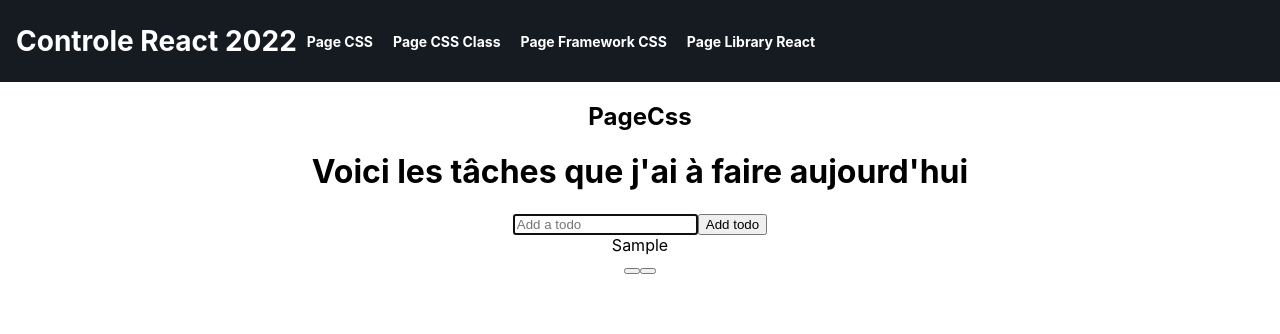
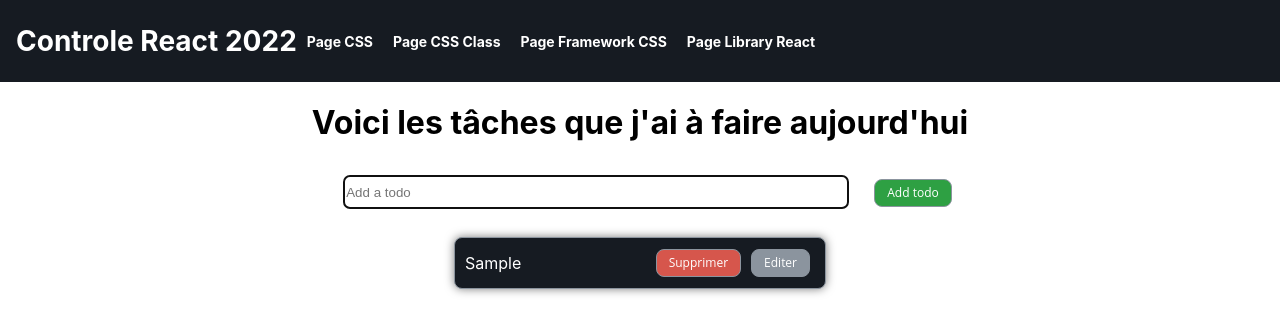
Before and after one commit to deepyjr/Controle-React-2022, a React (Create React App) app: page /PageCSS in a window 1280 px wide. Both pictures are taken after typing "Sample" into the empty fields and a click on the button "Add todo". Shown: the top 334 px of the page. Built offline with nearby package versions, Linux system fonts and the light colour scheme.

Commit message:
update css todo

```diff
--- a/src/Components/TodoList/TodoInput.jsx
+++ b/src/Components/TodoList/TodoInput.jsx
@@ -1,4 +1,5 @@
 import React, { useState, useEffect, useRef } from "react";
+import './TodoList.css';
 
 function TodoInput(props) {
   const [input, setInput] = useState(props.edit ? props.edit.value : "");
--- /dev/null
+++ b/src/Components/TodoList/TodoList.css
@@ -0,0 +1,94 @@
+.todo-item{
+    height: 50px;
+    min-width: 350px;
+    width: auto;
+    background-color: #161B22;
+    color: #fff;
+    border-radius:8px;
+    margin:15px;
+    display: flex;
+    flex-direction: row;
+    justify-content: space-between;
+    align-items: center;
+    border: 1px solid #8B949E;
+    -webkit-box-shadow: 0px 0px 10px 0px rgba(0,0,0,0.51);
+    box-shadow: 0px 0px 10px 0px rgba(0,0,0,0.51);
+    text-overflow: ellipsis;
+    padding: 0 10px;
+}
+
+
+.container-todo{
+    display: flex;
+    flex-direction: column;
+    align-items: center;
+    justify-content: center;
+}
+
+.btn-delete{
+    background-color: #d6564c;
+    color: #fff;
+    border-radius: 8px;
+    border: 1px solid #8B949E;
+    box-sizing: border-box;
+    font-family:  'Open Sans';
+    font-style: normal;
+    text-align: center;
+    margin: 15px 5px ;
+    padding: 3px 12px;
+    font-size: 12px;
+    line-height: 20px;
+    width:auto;
+    min-height:auto;
+    font-weight: 500;
+}
+.btn-delete:hover{
+    background-color:salmon ;
+}
+.btn-edit{
+    background-color: #8B949E;
+    color: #fff;
+    border-radius: 8px;
+    border: 1px solid #8B949E;
+    box-sizing: border-box;
+    font-family:  'Open Sans';
+    font-style: normal;
+    text-align: center;
+    margin: 15px 5px ;
+    padding: 3px 12px;
+    font-size: 12px;
+    line-height: 20px;
+    width:auto;
+    min-height:auto;
+    font-weight: 500;
+}
+.btn-edit:hover{
+    background-color:grey ;
+}
+
+.todo-button{
+    background-color: #2EA043;
+    color: #fff;
+    border-radius: 8px;
+    border: 1px solid #8B949E;
+    box-sizing: border-box;
+    font-family:  'Open Sans';
+    font-style: normal;
+    text-align: center;
+    margin: 15px 5px ;
+    padding: 3px 12px;
+    font-size: 12px;
+    line-height: 20px;
+    width:auto;
+    min-height:auto;
+    font-weight: 500;
+}
+
+.todo-input{
+    height: 30px !important;
+    width: 500px;
+    margin:  0 20px;
+    border: 1px solid #8B949E;
+    border-radius: 6px;
+    background-color :#fff;
+}
--- a/src/Components/TodoList/Todolist.jsx
+++ b/src/Components/TodoList/Todolist.jsx
@@ -92,27 +92,31 @@ function TodoList() {
     <div className="todo-context">
       <h1>Voici les tâches que j'ai à faire aujourd'hui</h1>
       <TodoInput onSubmit={addTodo} />
+      <div className="container-todo">
         {edit.id ? (
           <TodoInput
+          className="todo-input"
             edit={edit}
             onSubmit={(value) => updateTodo(edit.id, value)}
           />
         ) : (
           todos.map((todo, index) => (
-          <div key={index}>
+            <div className="todo-item" key={index}>
               <div key={todo.id} onClick={() => completeTodo(todo.id)}>
                 {todo.text}
               </div>
               <div>
-              <button onClick={() => removeTodo(todo.id)} />
-              <button
+                <button className="btn-delete" onClick={() => removeTodo(todo.id)}> Supprimer </button>
+                <button className="btn-edit"
                   onClick={() => setEdit({ id: todo.id, value: todo.text })}
-              />
+                > Editer
+                  </button>
               </div>
             </div>
           ))
         )}
       </div>
+    </div>
   );
 }
 
--- a/src/Views/PageCSS/PageCss.jsx
+++ b/src/Views/PageCSS/PageCss.jsx
@@ -5,7 +5,6 @@ import TodoList from "../../Components/TodoList/Todolist";
 function PageCss() {
   return (
     <div>
-      <h2>PageCss</h2>
       <TodoList />
     </div>
   );
```
Lines whose indentation alone changed are shown as unchanged.
